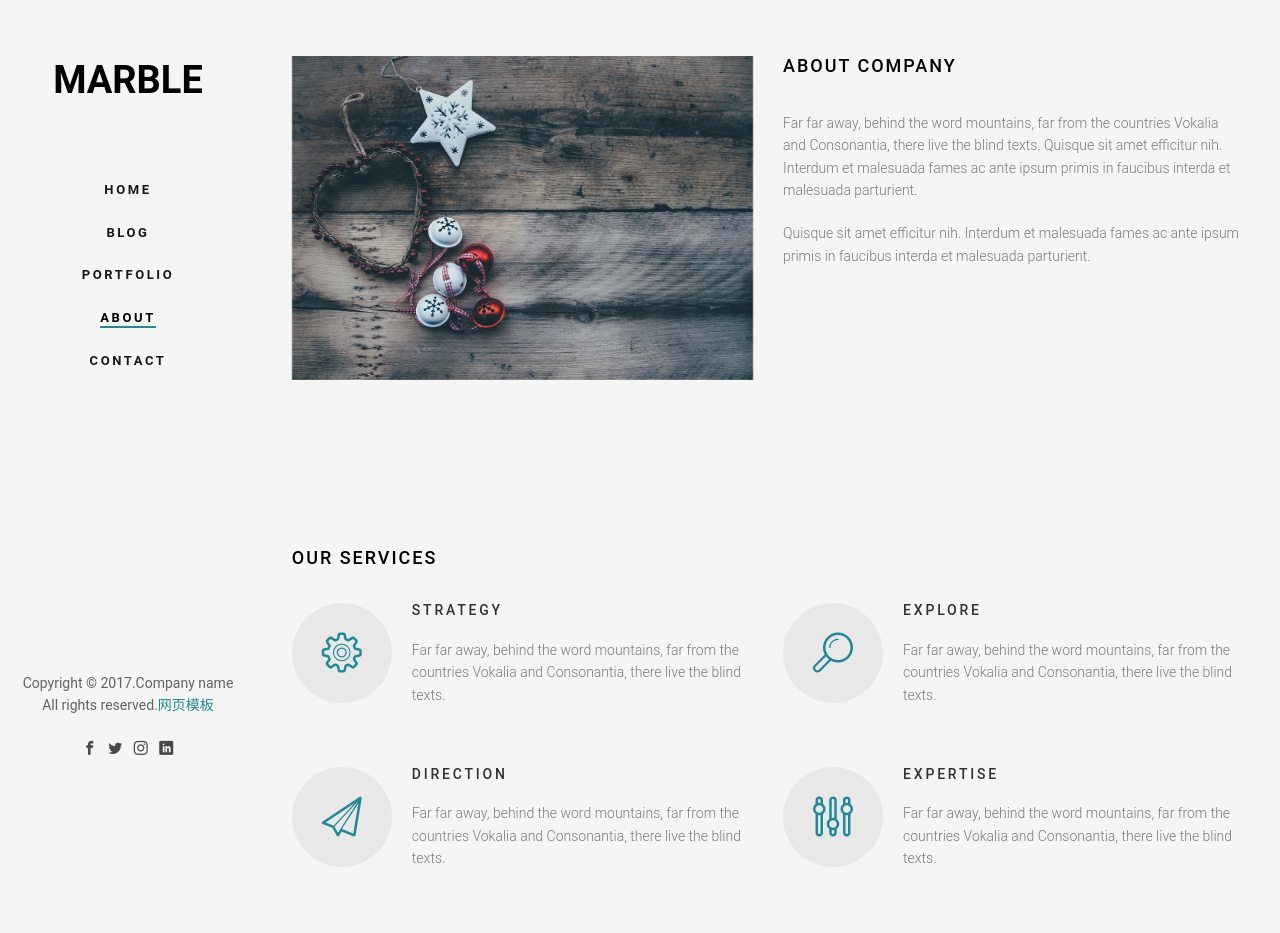
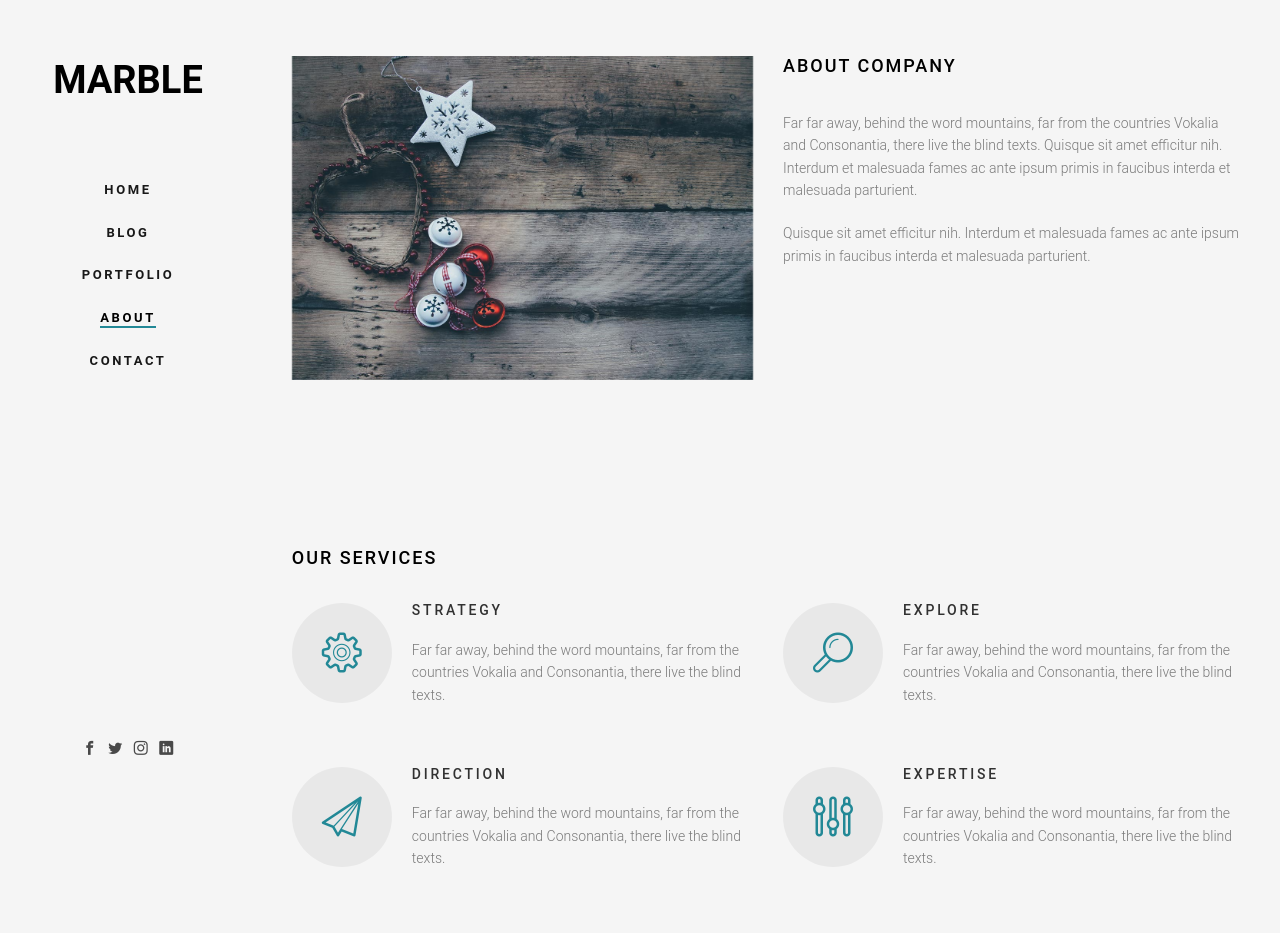
Before and after one commit to erenche/gerenzuopinzhanshi, a plain HTML site: page about.html in a window 1280 px wide. Shown: the top 933 px of the page. Drawn offline with Linux system fonts and the light colour scheme; files whose address does not match are found by name.

Commit message:
优化百度搜索引擎

```diff
--- a/about.html
+++ b/about.html
@@ -61,7 +61,6 @@
 			</nav>
 
 			<div class="fh5co-footer">
-				<p>Copyright &copy; 2017.Company name All rights reserved.<a target="_blank" href="http://www.mycodes.net/">&#x7F51;&#x9875;&#x6A21;&#x677F;</a></p>
 				<ul>
 					<li><a href="#"><i class="icon-facebook2"></i></a></li>
 					<li><a href="#"><i class="icon-twitter2"></i></a></li>
```
Also changed, not shown: baidu_verify_254t7pPadC.html (added, +1 -0 lines), blog.html (+0 -1 lines), contact.html (+0 -1 lines), index.html (+0 -1 lines), portfolio.html (+0 -1 lines).
